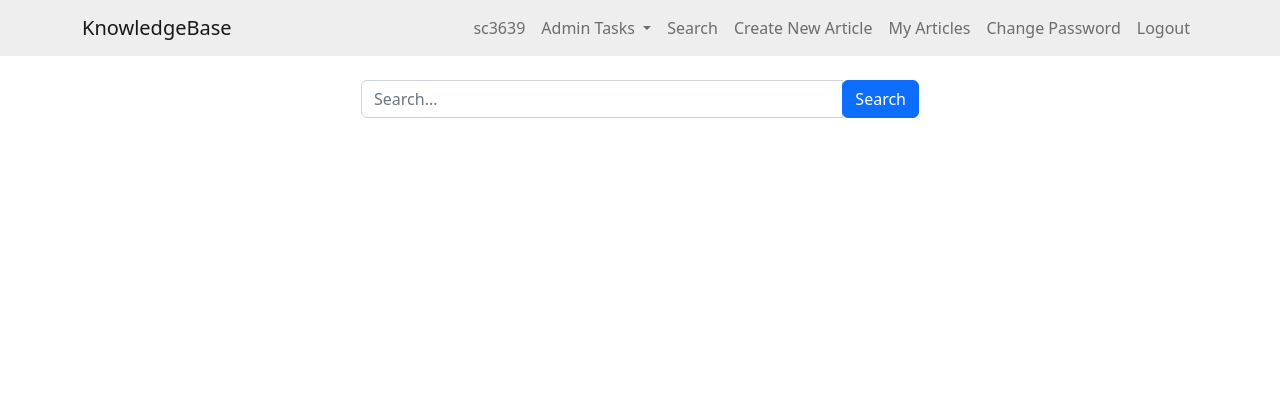
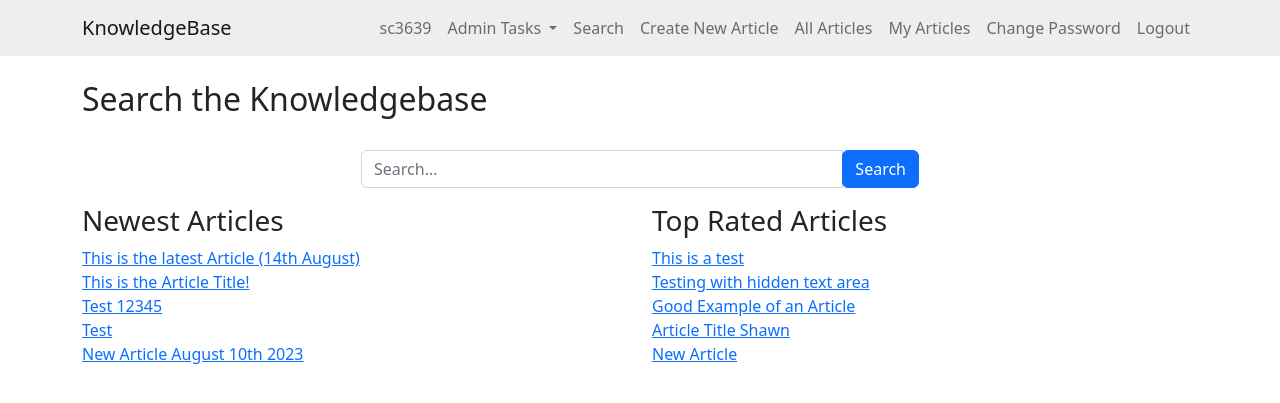
Before and after one commit to shawn-carter/Knowledgebase, a Django app: page / in a window 1280 px wide. Shown: the top 403 px of the page. Run offline with Django 4.2, Linux system fonts and the light colour scheme; a user stored in the database is signed in; data comes from the database, SQL or seed files in the repository; both versions use the stored data as it was after the commit; some libraries are stand-ins or nearby versions.

Commit message:
Added All Articles (dervived from kb_list - which was used for debugging), modified the model to add rating and views, the rating is calculated when a user up or downvotes an article. Refactored some variable names to be more consistant

```diff
--- a/myknowledgebase/knowledge/models.py
+++ b/myknowledgebase/knowledge/models.py
@@ -12,6 +12,8 @@ class KBEntry(models.Model):
     deleted_by = models.ForeignKey(User, related_name="deleted_kb_entries", on_delete=models.SET_NULL, null=True, blank=True)
     upvotes = models.ManyToManyField(User, related_name="upvoted_kb_entries", blank=True)
     downvotes = models.ManyToManyField(User, related_name="downvoted_kb_entries", blank=True)
+    rating = models.FloatField(default=0.0)
+    views = models.PositiveIntegerField(default=0)
     meta_data = models.ManyToManyField('Tag', blank=True) # Assuming you will have a 'Tag' model
 
 class Tag(models.Model):
--- a/myknowledgebase/knowledge/templates/knowledge/base.html
+++ b/myknowledgebase/knowledge/templates/knowledge/base.html
@@ -70,7 +70,6 @@
                 </a>
                 <ul class="dropdown-menu" aria-labelledby="navbarDropdownMenuLink">
                   <li><a class="dropdown-item" href="{% url 'audit_logs' %}"">Audit Logs</a></li>
-                  <li><a class="dropdown-item" href="{% url 'kb_list' %}">List All KB Articles</a></li>
                   <li><a class="dropdown-item" href="{% url 'user-list' %}">List All Users</a></li>
                 </ul>
               </li>
@@ -87,6 +86,10 @@
             <li class="nav-item">
               <a class="nav-link" href="{% url 'create' %}"
                 >Create New Article</a
+              >
+            <li class="nav-item">
+                <a class="nav-link" href="{% url 'allarticles' %}"
+                  >All Articles</a
               >
             <li class="nav-item">
               <a class="nav-link" href="{% url 'my_articles' %}"
--- a/myknowledgebase/knowledge/templates/knowledge/create.html
+++ b/myknowledgebase/knowledge/templates/knowledge/create.html
@@ -1,6 +1,7 @@
 <!-- knowledge/templates/knowledge/create.html -->
 {% extends 'knowledge/base.html' %} {% load widget_tweaks %} {% load static %}
 {% block content %}
+<br>
 <h2>Create a New Knowledge Base Article</h2>
 <form method="POST" id="kbEntryForm">
   {% csrf_token %}
--- a/myknowledgebase/knowledge/templates/knowledge/home.html
+++ b/myknowledgebase/knowledge/templates/knowledge/home.html
@@ -3,6 +3,8 @@
 {% block title %}Home{% endblock %}
 
 {% block content %}
+<br>
+<h2>Search the Knowledgebase</h2>
 <!-- Add search bar and button with Bootstrap styling -->
 <br>
 <div class="mb-3 col-md-6 offset-md-3">
@@ -43,6 +45,23 @@
         </tbody>
     </table>
 {% elif search_term %}
-    <p>No entries found for "{{ search_term }}".</p>
+    <p>No Articles found that match the search term: "{{ search_term }}"</p>
 {% endif %}
+{% if not entries or entries|length < 5 %}
+   <div class="row">
+      <div class="col-md-6">
+         <h3>Newest Articles</h3>
+         {% for article in newest_articles %}
+            <a href="{% url 'article_detail' article.id %}">{{ article.title }}</a><br>
+         {% endfor %}
+      </div>
+      <div class="col-md-6">
+         <h3>Top Rated Articles</h3>
+         {% for article in top_rated_articles %}
+            <a href="{% url 'article_detail' article.id %}">{{ article.title }}</a><br>
+         {% endfor %}
+      </div>
+   </div>
+{% endif %}
+
 {% endblock %}
--- a/myknowledgebase/knowledge/templates/knowledge/user_articles.html
+++ b/myknowledgebase/knowledge/templates/knowledge/user_articles.html
@@ -2,7 +2,7 @@
 
 {% block content %}
 <br>
-<h2>Articles by {{ author.username }}</h2>
+<h2>All Articles by {{ author.username }}</h2>
 
 {% if entries %}
     <table class="table">
--- a/myknowledgebase/knowledge/urls.py
+++ b/myknowledgebase/knowledge/urls.py
@@ -3,7 +3,7 @@
 from django.urls import path
 from django.contrib.auth.views import LogoutView
 from . import views
-from .views import home, register, login_view, user_list,logout,changepassword,resetpassword, create, kblist, article_detail, edit_article, delete_article, audit_logs, toggle_user_active_status, my_articles
+from .views import home, register, login_view, user_list,logout,changepassword,resetpassword, create, allarticles, article_detail, edit_article, delete_article, audit_logs, toggle_user_active_status, my_articles
 
 urlpatterns = [
     path('login/', login_view, name='login'),
@@ -13,7 +13,7 @@ urlpatterns = [
     path('changepassword/', changepassword, name='change_password'),
     path('resetpassword/', resetpassword, name='reset_password'),
     path('create/', create, name='create'),
-    path('kblist/', kblist, name='kb_list'),
+    path('allarticles/', allarticles, name='allarticles'),
     path('article/<int:article_id>/', article_detail, name='article_detail'),
     path('edit/<int:article_id>/', edit_article, name='edit_article'),
     path('delete_article/<int:article_id>/', delete_article, name='delete_article'),
--- a/myknowledgebase/knowledge/views.py
+++ b/myknowledgebase/knowledge/views.py
@@ -1,14 +1,14 @@
 # knowledge/views.py
 from django.forms import ValidationError
 from django.http import HttpResponse, HttpResponseBadRequest, HttpResponseNotFound, HttpResponseForbidden, JsonResponse
-from django.shortcuts import get_object_or_404, render, redirect
+from django.shortcuts import render, redirect
 from .forms import NewUserForm, PasswordResetForm, KBEntryForm, CustomPasswordChangeForm
 from django.contrib.auth.forms import AuthenticationForm
 from django.contrib.auth import authenticate, login as django_login
 from django.contrib.auth import logout as django_logout
 from django.contrib.auth.models import User
 from django.contrib.auth import get_user_model
-from django.contrib.auth.decorators import login_required, user_passes_test
+from django.contrib.auth.decorators import login_required
 from django.contrib import messages
 from django.contrib.auth.forms import PasswordChangeForm
 from django.contrib.auth import update_session_auth_hash
@@ -20,13 +20,13 @@ import json
 # Functions to be used inside Views
 
 # -- This is to soft delete an article
-def soft_delete_article(article, user):
+def softDeleteArticle(article, user):
     article.deleted_datetime = timezone.now()
     article.deleted_by = user
     article.save()
 
 # -- This can be used to 'undelete' an article
-def undelete_article(article):
+def undeleteArticle(article):
     article.deleted_datetime = None
     article.deleted_by = None
     article.save()
@@ -86,7 +86,24 @@ def home(request):
         ).distinct()
         for entry in entries:
             entry.article = strip_tags(entry.article.replace('<p>', ' '))
-    return render(request, 'knowledge/home.html', {'entries': entries, 'search_term': search_term})
+
+    # If search results are minimal or no query:
+    if len(entries) < 5 or not search_term:
+        newest_articles = KBEntry.objects.filter(deleted_datetime__isnull=True).order_by('-created_datetime')[:5]
+        # Assuming you have a rating field which can be ordered
+        top_rated_articles = KBEntry.objects.filter(deleted_datetime__isnull=True).order_by('-rating')[:5]
+    else:
+        newest_articles = []
+        top_rated_articles = []
+
+    context = {
+        'entries': entries,
+        'newest_articles': newest_articles,
+        'top_rated_articles': top_rated_articles,
+        'search_term': search_term
+    }
+
+    return render(request, 'knowledge/home.html', context)
 
 @login_required
 def user_list(request):
@@ -136,33 +153,31 @@ def resetpassword(request):
     return render(request, 'knowledge/reset_password.html', {'form': form})
 
 @login_required
-def kblist(request):
-    if not request.user.is_superuser:
-        messages.error(request, "You don't have permission to view this page.")
-        return redirect('home')
-    entries = KBEntry.objects.all()  # get all KB Articles
-    return render(request, 'knowledge/kb_list.html', {'entries': entries})
+def allarticles(request):
+    if request.user.is_superuser:
+        articles = KBEntry.objects.all()
+    else:
+        articles = KBEntry.objects.filter(deleted_datetime__isnull=True)
+
+    return render(request, 'knowledge/all_articles.html', {'articles': articles})
 
 @login_required
 def article_detail(request, article_id):  # Add the article_id parameter here
     try:
         article = KBEntry.objects.get(pk=article_id, deleted_datetime__isnull=True)
+        article.views += 1
+        print(article.views)
+        article.save()
     except KBEntry.DoesNotExist:
         messages.error(request, 'Article not found or has been deleted.')
         return redirect('home')
 
-    rating = calculate_rating(article)
     user_has_upvoted = request.user in article.upvotes.all()
     user_has_downvoted = request.user in article.downvotes.all()
     context = {
         'article': article,
-        'author_name': article.created_by.username if article.created_by else None,
-        'created_date': article.created_datetime,
-        'rating' : rating,
         'user_has_upvoted': user_has_upvoted,
         'user_has_downvoted': user_has_downvoted,
-        'last_modified_by': article.last_modified_by.username if article.last_modified_by else None,
-        'last_modified_date': article.modified_datetime
     }
     return render(request, 'knowledge/article_detail.html', context)
 
@@ -229,22 +244,22 @@ def create(request):
     if request.method == 'POST':
         form = KBEntryForm(request.POST, request=request)
         if form.is_valid():
-            kb_entry = form.save(commit=False)  # Temporarily save without committing to DB
-            kb_entry.save()  # Save the KBEntry instance to the database
+            article = form.save(commit=False)  # Temporarily save without committing to DB
+            article.save()  # Save the KBEntry instance to the database
             # Create an Audit Entry for the Newly Created Article
-            audit = Audit(user=request.user, kb_entry=kb_entry, action_details="Created a new article.")
+            audit = Audit(user=request.user, kb_entry=article, action_details="Created a new article.")
             audit.save()
             # Process tags
             tag_names = request.POST.get('meta_data', '').split(',')
             for tag_name in tag_names:
                 tag_name = tag_name.strip()
                 tag, created = Tag.objects.get_or_create(name=tag_name)
-                kb_entry.meta_data.add(tag)
+                article.meta_data.add(tag)
 
             messages.success(request, 'Your knowledge base entry was successfully created!')
 
             # Redirect to the article_detail view for the newly created article
-            return redirect(f'/article/{kb_entry.id}')  # Assuming the URL pattern for article_detail is '/article/?id=ARTICLE_ID'
+            return redirect(f'/article/{article.id}')  # Assuming the URL pattern for article_detail is '/article/?id=ARTICLE_ID'
 
         else:
             messages.error(request, 'Please correct the error below.')
@@ -274,7 +289,7 @@ def delete_article(request, article_id):
         return redirect('article_detail', id=article_id)
 
     if request.method == "POST":
-        soft_delete_article(article, request.user)
+        softDeleteArticle(article, request.user)
         audit = Audit(user=request.user, kb_entry=article, action_details="Deleted an article.")
         audit.save()
         messages.success(request, 'Article successfully deleted.')
@@ -354,7 +369,11 @@ def upvote_article(request, article_id):
         # Assuming upvotes and downvotes are ManyToMany fields with the User model
         article.upvotes.add(request.user)
         article.downvotes.remove(request.user)  # remove downvote if user previously downvoted
+
         rating = calculate_rating(article)  # a function to calculate the rating
+        article.rating = rating  # Saving the calculated rating to the article
+        article.save()  # Committing the change to the database
+
         return JsonResponse({'status': 'success', 'rating': rating})
     except KBEntry.DoesNotExist:
         return JsonResponse({'status': 'error', 'message': 'Article not found'})
@@ -363,9 +382,14 @@ def upvote_article(request, article_id):
 def downvote_article(request, article_id):
     try:
         article = KBEntry.objects.get(pk=article_id)
-        article.downvotes.add(request.user)
-        article.upvotes.remove(request.user)  # remove upvote if user previously upvoted
+        # Assuming upvotes and downvotes are ManyToMany fields with the User model
+        article.upvotes.remove(request.user)
+        article.downvotes.add(request.user)  # remove downvote if user previously downvoted
+
         rating = calculate_rating(article)  # a function to calculate the rating
+        article.rating = rating  # Saving the calculated rating to the article
+        article.save()  # Committing the change to the database
+
         return JsonResponse({'status': 'success', 'rating': rating})
     except KBEntry.DoesNotExist:
         return JsonResponse({'status': 'error', 'message': 'Article not found'})
--- a/myknowledgebase/myknowledgebase/settings.py
+++ b/myknowledgebase/myknowledgebase/settings.py
@@ -40,6 +40,7 @@ INSTALLED_APPS = [
     'django.contrib.messages',
     'django.contrib.staticfiles',
     'widget_tweaks',
+    'django_extensions',
 ]
 
 MIDDLEWARE = [
@@ -134,3 +135,8 @@ STATIC_ROOT = os.path.join(BASE_DIR, 'staticfiles')
 
 STATIC_URL = '/static/'
 STATICFILES_DIRS = [os.path.join(BASE_DIR, 'static')]
+
+GRAPH_MODELS ={
+'all_applications': True,
+'graph_models': True,
+}
```
Also changed, not shown: myknowledgebase/knowledge/templates/knowledge/all_articles.html (added, +52 -0 lines), myknowledgebase/knowledge/templates/knowledge/article_detail.html (+8 -7 lines), myknowledgebase/knowledge/templates/knowledge/kb_list.html (deleted, +0 -43 lines), myknowledgebase/db.sqlite3, myknowledgebase/knowledge/migrations/0002_kbentry_rating_kbentry_views.py (added), 2 other files.
